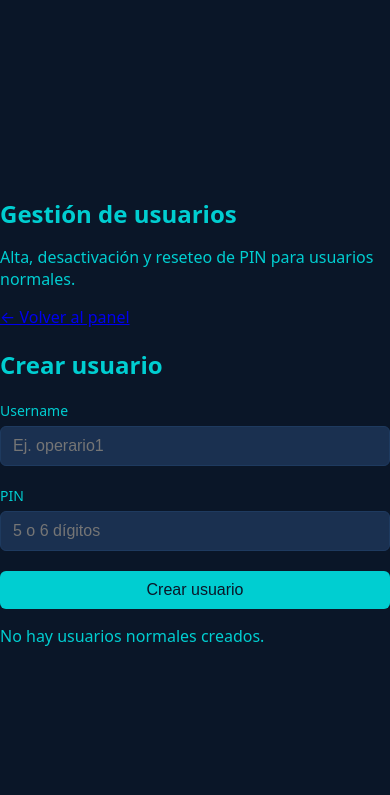
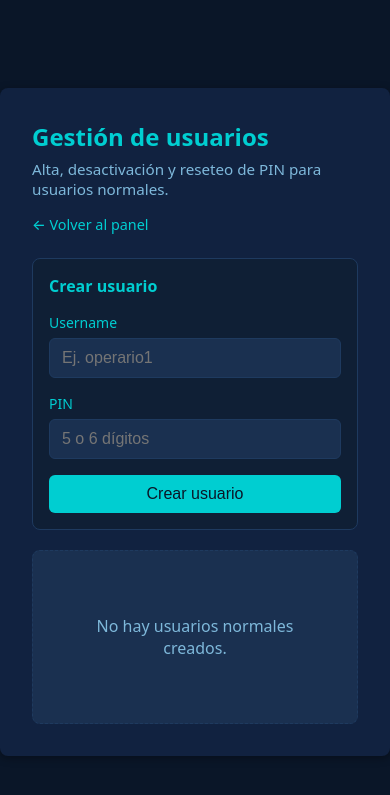
Before and after one commit to Javi-kl/llm-governance-api-proxy, a Python web app: template app/ui/templates/users.html in a window 390 px wide. Shown: the top 795 px of the page. Run offline with Jinja, Linux system fonts and the light colour scheme; the template is opened without the code that fills it, so the values that code supplies are empty.

Commit message:
feat: agregar estilos de panel de usuarios

```diff
--- a/app/ui/static/style.css
+++ b/app/ui/static/style.css
@@ -52,7 +52,8 @@ h1 {
 /* ── Cards y contenedores ──────────────────────── */
 .login-form,
 .dashboard-container,
-.logs-container {
+.logs-container,
+.users-container {
     background: var(--surface);
     border-radius: var(--radius);
     box-shadow: var(--shadow);
@@ -90,11 +91,34 @@ h1 {
     margin: 2rem auto;
 }
 
+.users-container {
+    max-width: 1100px;
+    margin: 2rem auto;
+}
+
 .logs-header {
     display: flex;
     align-items: baseline;
     justify-content: space-between;
     margin-bottom: 1.5rem;
+}
+
+.users-header {
+    display: flex;
+    align-items: flex-start;
+    justify-content: space-between;
+    gap: 1rem;
+    margin-bottom: 1.5rem;
+}
+
+.users-header h1 {
+    margin: 0 0 0.35rem 0;
+}
+
+.users-header p {
+    margin: 0;
+    color: var(--text-muted);
+    font-size: 0.95rem;
 }
 
 .logs-header h1 {
@@ -126,7 +150,8 @@ h1 {
 /* Inputs y selects — apariencia compartida */
 .form-group input,
 .logs-filter-group select,
-.logs-filter-group input {
+.logs-filter-group input,
+.users-inline-form input {
     border: 1px solid var(--border);
     border-radius: var(--radius-sm);
     outline: none;
@@ -274,26 +317,37 @@ h1 {
 }
 
 /* ── Enlace volver ─────────────────────────────── */
-.logs-back-link {
+.logs-back-link,
+.users-back-link {
     color: var(--text);
     text-decoration: none;
     font-size: 0.9rem;
     font-weight: 500;
 }
 
-.logs-back-link:hover {
+.logs-back-link:hover,
+.users-back-link:hover {
     text-decoration: underline;
     color: #33d9de;
 }
 
 /* ── Logs de auditoría ─────────────────────────── */
-.logs-summary {
+.logs-summary,
+.users-summary {
     font-size: 0.875rem;
     color: var(--text-muted);
+}
+
+.logs-summary {
     margin-bottom: 1rem;
 }
 
-.logs-empty {
+.users-summary {
+    margin: 0;
+}
+
+.logs-empty,
+.users-empty {
     background: var(--surface-muted);
     border: 1px dashed var(--border);
     border-radius: var(--radius);
@@ -413,3 +481,80 @@ h1 {
     gap: 0.75rem;
     margin-top: 1rem;
 }
+
+/* ── Gestión de usuarios ───────────────────────── */
+.users-panel {
+    display: flex;
+    flex-direction: column;
+    gap: 1.25rem;
+}
+
+.users-create-card {
+    padding: 1rem;
+    background: var(--filter-bg);
+    border: 1px solid var(--border);
+    border-radius: var(--radius);
+}
+
+.users-create-card h2 {
+    margin: 0 0 1rem 0;
+    font-size: 1rem;
+    color: var(--text);
+}
+
+.users-create-form {
+    display: grid;
+    grid-template-columns: minmax(180px, 1fr) minmax(160px, 220px) auto;
+    gap: 1rem;
+    align-items: end;
+}
+
+.users-create-form .form-group {
+    margin-bottom: 0;
+}
+
+.users-create-form .btn-primary {
+    width: auto;
+    white-space: nowrap;
+}
+
+.users-inline-form {
+    display: flex;
+    gap: 0.5rem;
+    align-items: center;
+}
+
+.users-inline-form input {
+    width: 9rem;
+    padding: 0.5rem 0.625rem;
+    font-size: 0.875rem;
+}
+
+.users-inline-form input:disabled {
+    cursor: not-allowed;
+    opacity: 0.45;
+}
+
+.user-status--active {
+    background: #064e3b;
+    color: #34d399;
+}
+
+.user-status--inactive {
+    background: #1e293b;
+    color: #94a3b8;
+}
+
+@media (max-width: 760px) {
+    .users-header {
+        flex-direction: column;
+    }
+
+    .users-create-form {
+        grid-template-columns: 1fr;
+    }
+
+    .users-create-form .btn-primary {
+        width: 100%;
+    }
+}
```
Also changed, not shown: other parts of app/ui/static/style.css (+40 -8 lines).
